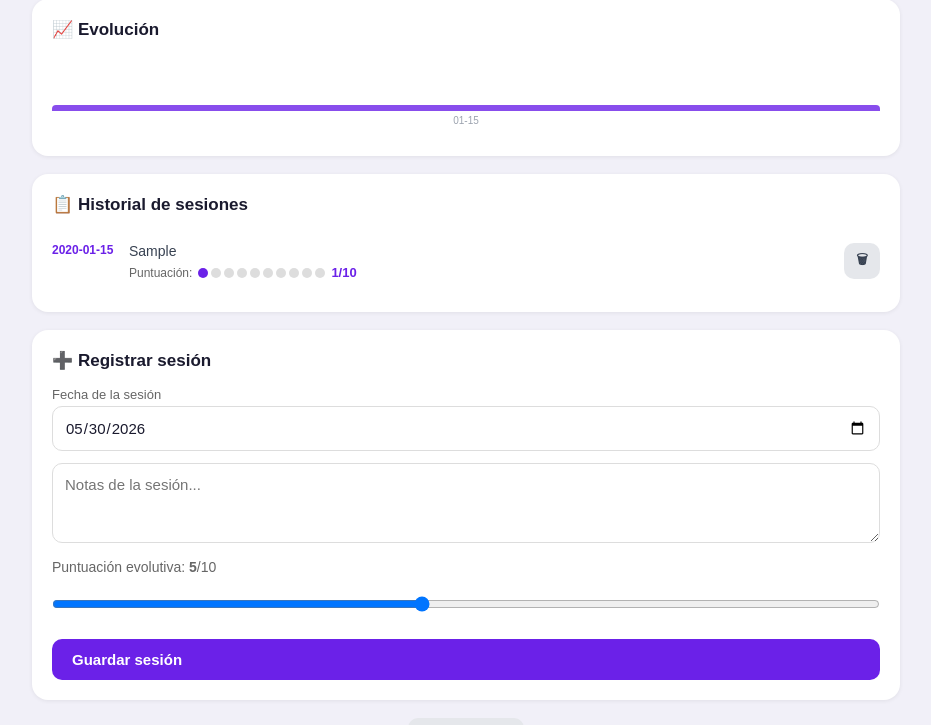
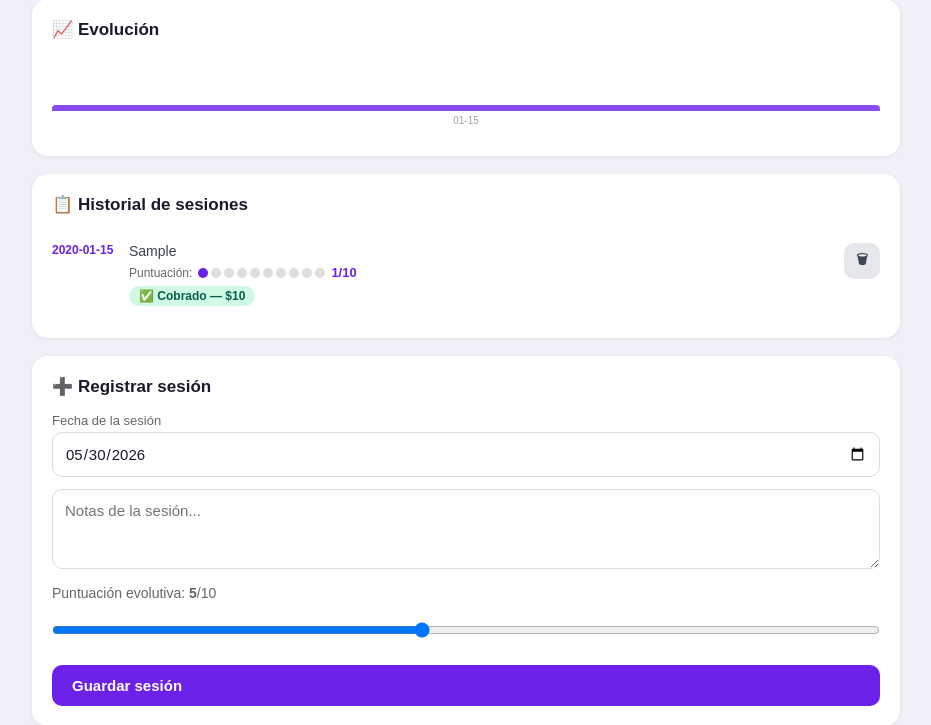
Before and after one commit to feilbergpablo/CETOP, a Flask app: page /pacientes/1 in a window 1280 px wide. Shown: the part 389-1114 px from the top of the page, without its empty margins (174-1105 px from the left). Run offline with Flask 3, Linux system fonts and the light colour scheme; a user stored in the database is signed in; tables that the repository leaves empty hold one stand-in row (values such as "Sample post").

Commit message:
cobro de sesiones automatico

```diff
--- a/CETOP/app.py
+++ b/CETOP/app.py
@@ -68,6 +68,7 @@ class Sesion(db.Model):
     fecha = db.Column(db.String(20), nullable=False)
     nota = db.Column(db.Text, default="")
     puntuacion = db.Column(db.Integer, default=5)
+    cobrado = db.Column(db.Boolean, default=False)
     paciente = db.relationship("Paciente", backref="sesiones")
 
 
@@ -291,7 +292,28 @@ def agregar_sesion():
     return redirect(f"/pacientes/{paciente_id}")
 
 
-@app.route("/sesiones/eliminar/<int:id>")
+@app.route("/sesiones/cobrar/<int:id>")
+@login_required
+def cobrar_sesion(id):
+    s = Sesion.query.get(id)
+    if s and not s.cobrado:
+        s.cobrado = True
+        db.session.commit()
+        # Crear movimiento de ingreso automático en consultorio
+        if s.paciente.precio_sesion > 0:
+            modalidad = "Obra social" if s.paciente.modalidad == "obra_social" else "Particular"
+            m = Movimiento(
+                tipo="ingreso",
+                descripcion=f"Sesión — {s.paciente.nombre}",
+                monto=s.paciente.precio_sesion,
+                fecha=s.fecha,
+                categoria=f"Sesión cobrada · {modalidad}"
+            )
+            db.session.add(m)
+            db.session.commit()
+    return redirect(f"/pacientes/{s.paciente_id}")
+
+
 @login_required
 def eliminar_sesion(id):
     s = Sesion.query.get(id)
--- a/CETOP/templates/historia.html
+++ b/CETOP/templates/historia.html
@@ -81,6 +81,11 @@
                     </div>
                     <span style="font-size:13px;font-weight:bold;color:#6B21E8;">{{ s.puntuacion }}/10</span>
                 </div>
+                {% if s.cobrado %}
+                <span style="font-size:12px;background:#d1fae5;color:#065f46;padding:3px 10px;border-radius:20px;font-weight:bold;display:inline-block;margin-top:6px;">✅ Cobrado — ${{ fmt_pesos(s.paciente.precio_sesion) }}</span>
+                {% else %}
+                <a href="/sesiones/cobrar/{{ s.id }}" style="font-size:12px;background:#fef3c7;color:#92400e;padding:3px 10px;border-radius:20px;font-weight:bold;display:inline-block;margin-top:6px;text-decoration:none;">💲 Marcar como cobrado</a>
+                {% endif %}
             </div>
             <a href="/sesiones/eliminar/{{ s.id }}" class="btn btn-secondary btn-sm" onclick="return confirm('¿Eliminar sesión?')" style="align-self:flex-start;">🗑</a>
         </div>
```
